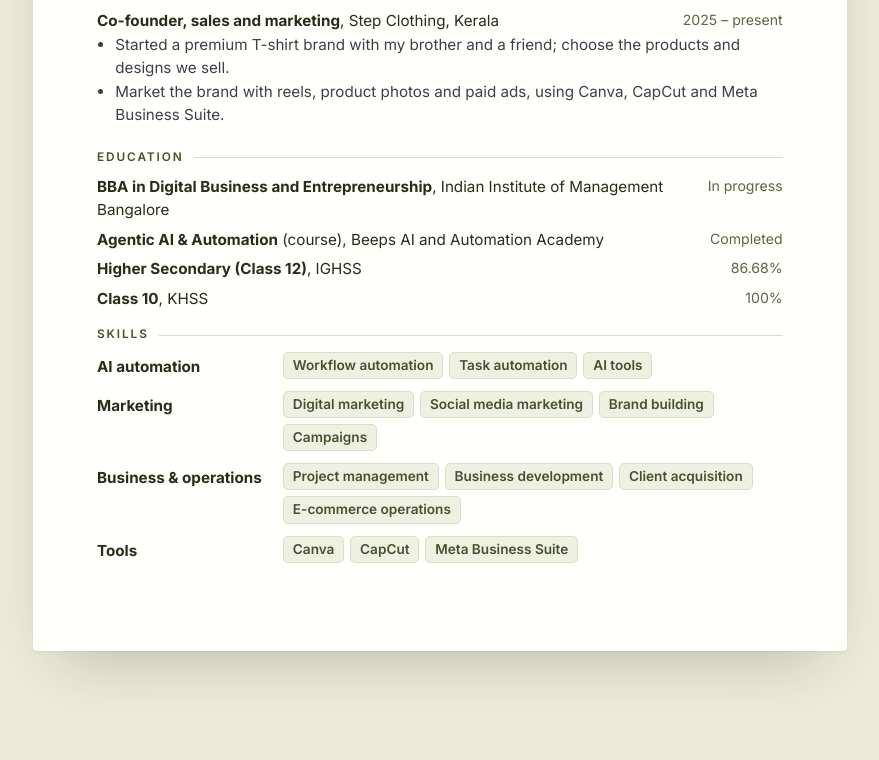
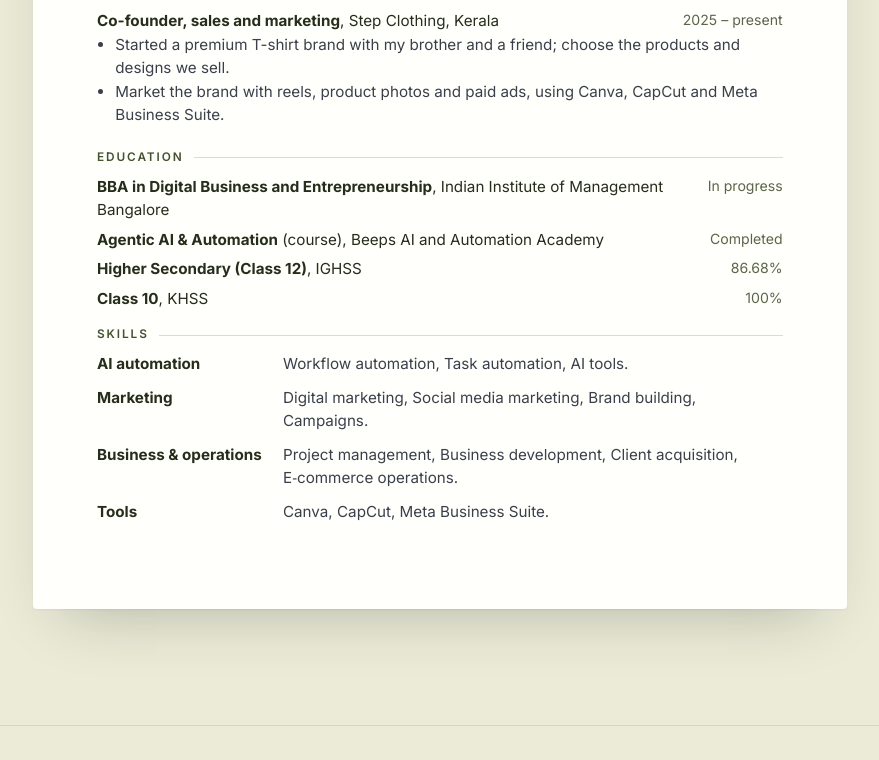
Before and after one commit to razalk9090-cmd/razalk9090-cmd.github.io, a plain HTML site: page index.html in a window 1280 px wide. Shown: the part 4310-5070 px from the top of the page, without its empty margins (31-910 px from the left). Drawn offline with Linux system fonts and the light colour scheme.

Commit message:
Rename education heading; show resume skills as plain text
Co-Authored-By: Claude Opus 5.5 <noreply@anthropic.com>

```diff
--- a/css/style.css
+++ b/css/style.css
@@ -471,15 +471,8 @@ button, input, textarea { font: inherit; color: inherit; }
 .cv-row span { color: var(--paper-muted); white-space: nowrap; font-size: .88rem; }
 .cv-item { margin-bottom: 6px; }
 .cv-item ul { list-style: disc; padding-left: 1.2em; color: #3A3F4B; }
-.cv-skill { display: grid; grid-template-columns: 170px 1fr; gap: 4px 16px; align-items: start; margin-bottom: 6px; }
-.cv-skill strong { padding-top: 3px; }
-.cv-tags { display: flex; flex-wrap: wrap; gap: 6px; }
-.cv-tags li {
-  padding: .15em .65em; border-radius: 5px;
-  background: #EEF0E2; border: 1px solid var(--paper-line);
-  color: var(--paper-accent); font-size: .85rem; font-weight: 600;
-  -webkit-print-color-adjust: exact; print-color-adjust: exact;   /* keep the highlight when printed */
-}
+.cv-skill { display: grid; grid-template-columns: 170px 1fr; gap: 2px 16px; margin-bottom: 4px; }
+.cv-skill-list { color: #3A3F4B; }
 
 .resume-actions { position: sticky; top: calc(var(--nav-h) + 24px); }
 .resume-card { display: grid; gap: 12px; }
--- a/index.html
+++ b/index.html
@@ -268,7 +268,7 @@
       <div class="container">
         <header class="section-head reveal">
           <span class="tag">Education</span>
-          <h2 id="edu-title">Education</h2>
+          <h2 id="edu-title">Academic background</h2>
         </header>
 
         <div class="bento edu-grid">
@@ -366,19 +366,19 @@
               <h4>Skills</h4>
               <div class="cv-skill">
                 <strong>AI automation</strong>
-                <ul class="cv-tags"><li>Workflow automation</li><li>Task automation</li><li>AI tools</li></ul>
+                <p class="cv-skill-list">Workflow automation, Task automation, AI tools.</p>
               </div>
               <div class="cv-skill">
                 <strong>Marketing</strong>
-                <ul class="cv-tags"><li>Digital marketing</li><li>Social media marketing</li><li>Brand building</li><li>Campaigns</li></ul>
+                <p class="cv-skill-list">Digital marketing, Social media marketing, Brand building, Campaigns.</p>
               </div>
               <div class="cv-skill">
                 <strong>Business &amp; operations</strong>
-                <ul class="cv-tags"><li>Project management</li><li>Business development</li><li>Client acquisition</li><li>E-commerce operations</li></ul>
+                <p class="cv-skill-list">Project management, Business development, Client acquisition, E&#8209;commerce operations.</p>
               </div>
               <div class="cv-skill">
                 <strong>Tools</strong>
-                <ul class="cv-tags"><li>Canva</li><li>CapCut</li><li>Meta Business Suite</li></ul>
+                <p class="cv-skill-list">Canva, CapCut, Meta Business Suite.</p>
               </div>
             </section>
           </article>
```
